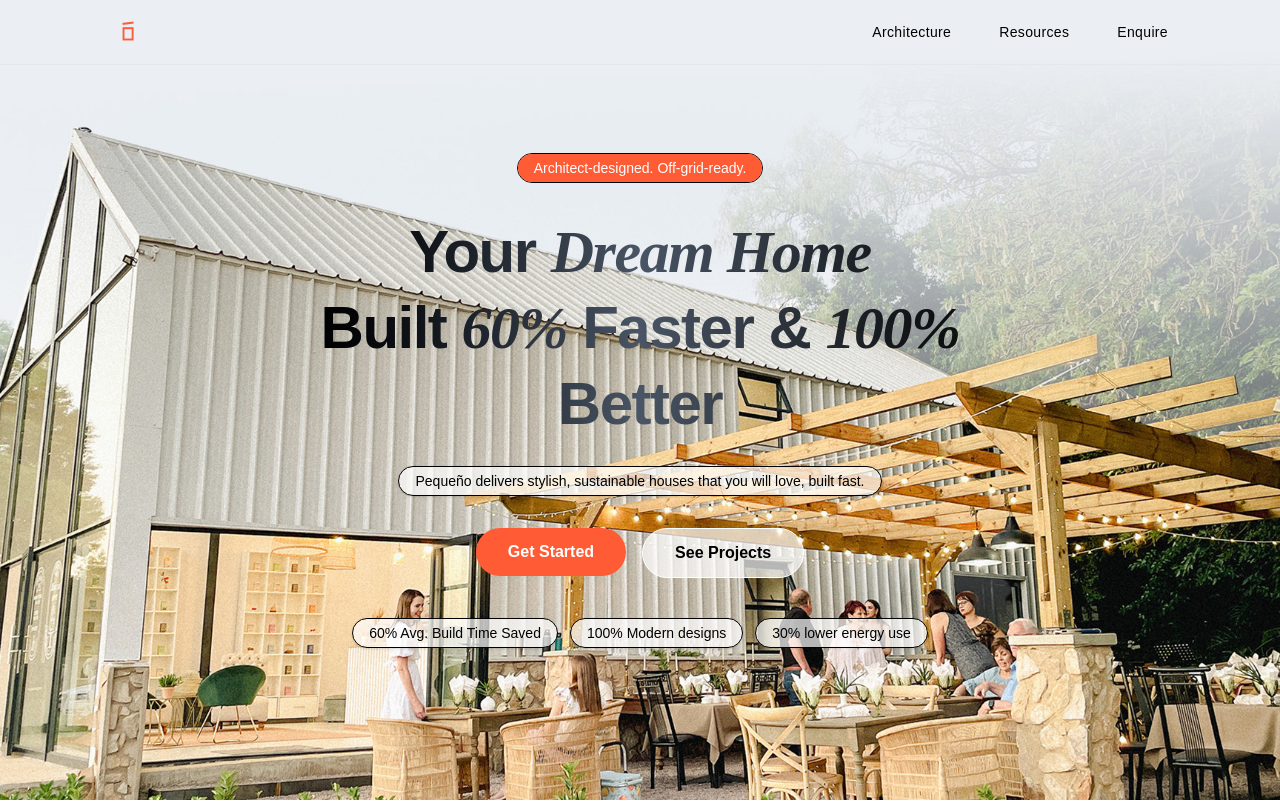
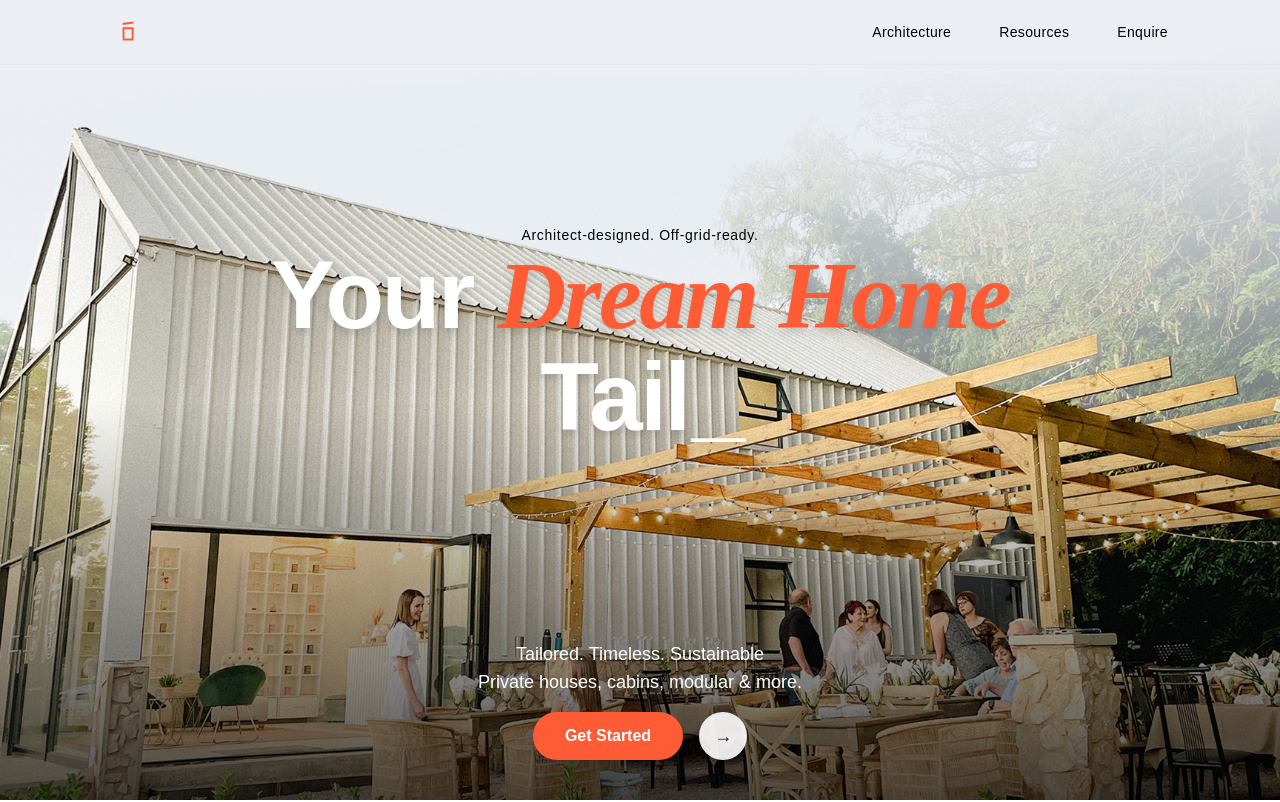
Before and after one commit to Marco1993-M/pequeno, a Next.js app: page / in a window 1280 px wide. Shown: the top 802 px of the page. Built offline with nearby package versions, Linux system fonts and the light colour scheme.

Commit message:
Update page.js

```diff
--- a/src/app/page.js
+++ b/src/app/page.js
@@ -3,6 +3,7 @@
 import { useState } from "react";
 import Link from 'next/link';
 import SocialProofStrip from "@/components/SocialProofStrip";
+import { Typewriter } from 'react-simple-typewriter'
 
 export default function Page() {
   const [showMore, setShowMore] = useState(false);
@@ -13,62 +14,71 @@ return (
 
 {/* HERO SECTION */}
 <section
-        className="relative w-full h-screen flex flex-col justify-center items-center text-center text-black px-2"
+  className="relative w-full h-screen flex flex-col justify-between items-center text-center text-black px-4"
   style={{
     backgroundImage: "url('/heroB.jpg')",
     backgroundSize: "cover",
     backgroundPosition: "center",
   }}
 >
-        {/* Overlay for readability */}
-        <div className="absolute inset-0 bg-black/0"></div>
+  {/* Overlay Gradient */}
+  <div className="absolute inset-0 bg-gradient-to-t from-black/70 via-black/0 to-transparent"></div>
 
   {/* Content Wrapper */}
-        <div className="relative z-10 max-w-3xl mx-auto">
+  <div className="relative z-10 flex flex-col justify-center items-center h-full w-full">
     {/* Eyebrow */}
-          <div className="inline-block mb-6 px-4 py-1 border border-black text-sm font-medium rounded-full relative overflow-hidden text-white">
-            <div className="absolute inset-0 bg-[#ff5c36] z-0" />
-            <span className="relative z-10">Architect-designed. Off-grid-ready.</span>
-          </div>
+    <p className="text-sm font-light tracking-wider text-black">
+      Architect-designed. Off-grid-ready.
+    </p>
 
 {/* Headline */}
-          <h1 className="text-5xl md:text-6xl font-extrabold tracking-tight leading-tight mb-6 bg-gradient-to-r from-black via-gray-600 to-black/90 bg-clip-text text-transparent">
-  Your <span className="font-serif italic">Dream Home</span>
+<h1 className="text-5xl md:text-8xl font-extrabold tracking-tight leading-[1.05] text-white drop-shadow-lg mb-32">
+  Your <span className="font-serif italic text-[#ff5c36]">Dream Home</span>
   <span className="block">
-    Built <span className="font-serif italic">60%</span> Faster & <span className="font-serif italic">100%</span> Better
+    <Typewriter
+      words={['Simplified', 'Tailored', 'Built To Love', 'Built To Last']}
+      loop={0}         // 0 = infinite loop
+      cursor           // show the cursor
+      cursorStyle="_"
+      typeSpeed={90}
+      deleteSpeed={50}
+      delaySpeed={2000}
+    />
   </span>
 </h1>
 
 
+
+    {/* Just above the fold → Subheading + CTAs */}
+    <div className="absolute bottom-[5%] w-full px-4 flex flex-col items-center">
       {/* Subheading */}
-<p className="text-lg md:text-xl mb-8">
-  <span className="inline-block px-4 py-1 bg-white/70 border border-black rounded-full shadow-sm text-sm text-black">
-    Pequeño delivers stylish, sustainable houses that you will love, built fast.
-  </span>
+      <p className="text-base md:text-lg text-white">
+        Tailored. Timeless. Sustainable
+      </p>
+      <p className="text-base md:text-lg text-white">
+        Private houses, cabins, modular & more.
       </p>
 
-
 {/* CTA Buttons */}
-          <div className="flex justify-center gap-4 mb-10 flex-wrap">
+<div className="flex justify-center gap-4 flex-wrap mt-4 items-center">
+  {/* Pill CTA */}
   <a href="/onboarding">
-              <button className="bg-[#ff5c36] text-white px-8 py-3 rounded-full font-semibold hover:bg-white hover:text-[#ff5c36] hover:scale-105 transition duration-300">
+    <button className="bg-[#ff5c36] text-white px-8 py-3 rounded-full font-semibold shadow-lg hover:bg-white hover:text-[#ff5c36] hover:scale-105 transition duration-300">
       Get Started
     </button>
   </a>
+
+  {/* Round Icon CTA */}
   <a href="/recent">
-              <button className="text-black bg-white/70 border border-white px-8 py-3 rounded-full font-semibold hover:bg-white hover:text-[#ff5c36] hover:scale-105 transition duration-300">
-                See Projects
+    <button className="flex items-center justify-center w-12 h-12 rounded-full bg-white/90 text-black/90 shadow-md hover:bg-white hover:text-[#ff5c36] transition duration-300">
+      <span className="text-lg">→</span>
     </button>
   </a>
 </div>
 
-          {/* Stats / Badges */}
-          <div className="flex flex-wrap justify-center gap-3">
-            {["60% Avg. Build Time Saved", "100% Modern designs", "30% lower energy use"].map((tag, i) => (
-              <span key={i} className="px-4 py-1 bg-white/70 border border-black rounded-full text-sm text-black shadow-sm">
-                {tag}
-              </span>
-            ))}
+
+
+
     </div>
   </div>
 </section>
```
Lines whose indentation alone changed are shown as unchanged.
